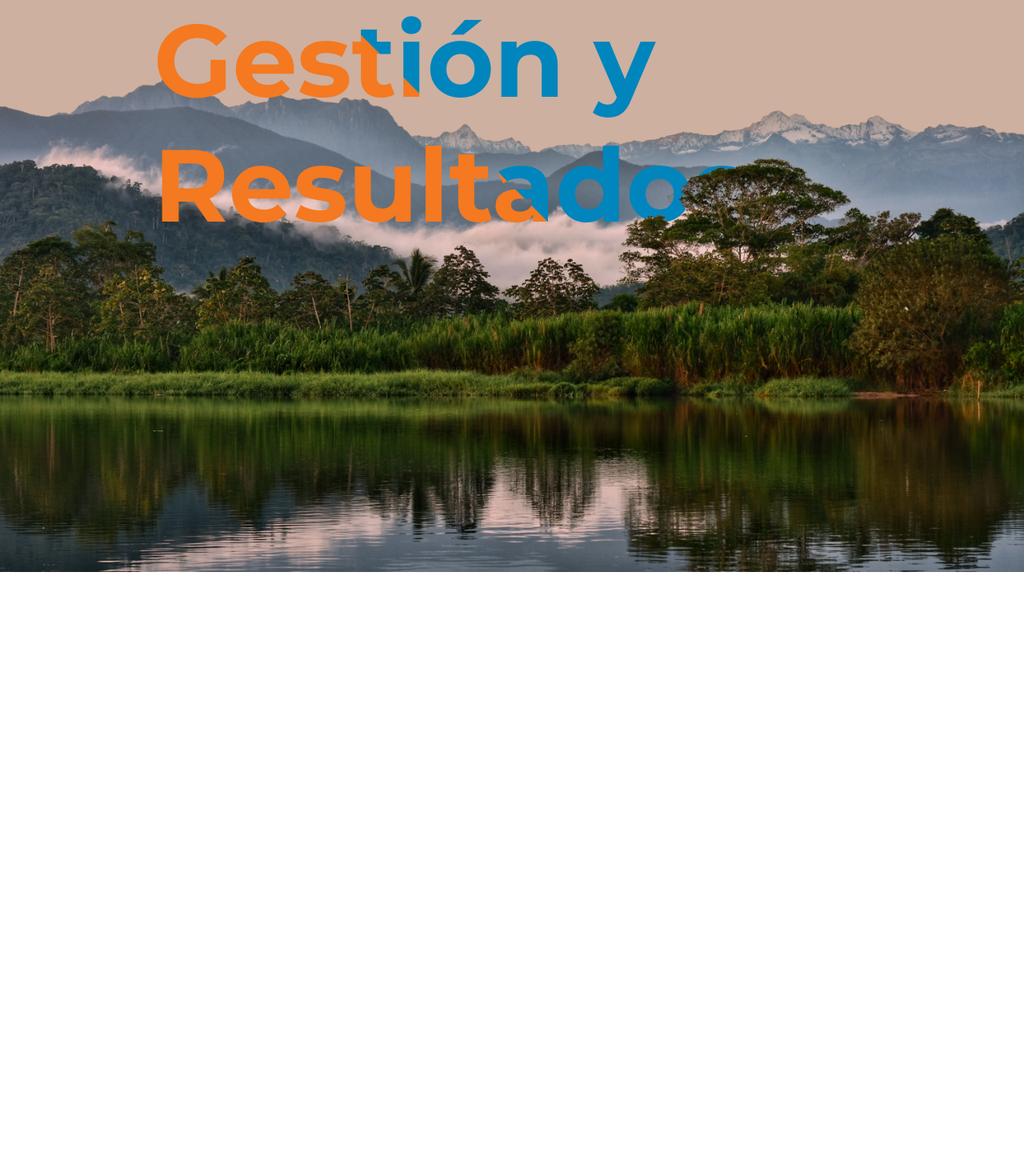
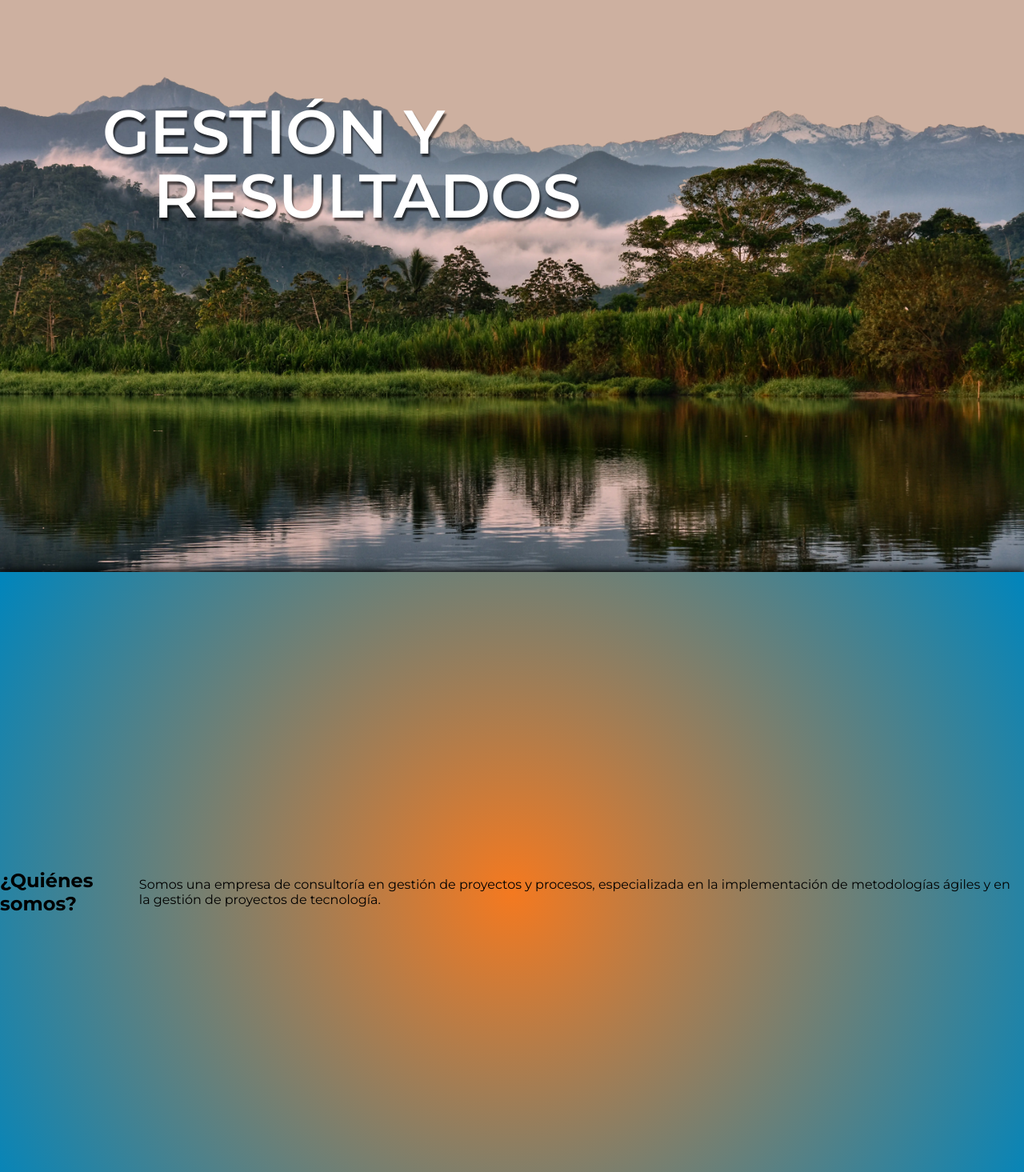
Before and after one commit to JuanC001/GYR-Front, a React (Vite) app: page / in a window 1280 px wide. Shown: the part 85-1550 px from the top of the page at 80% size. Built offline with nearby package versions, Linux system fonts and the light colour scheme.

Commit message:
Home Changes And NavBar + Experience + Hero Fixes

```diff
--- a/src/Pages/Home/Home.css
+++ b/src/Pages/Home/Home.css
@@ -17,17 +17,35 @@
 /*Add gradiant to the text add border to text
 */
 .hero-tittle {
-    font-size: 8rem;
-    width: 1000px;
-    font-weight: 700;
+    font-size: 6vw;
+    width: 100%;
+    font-weight: 600;
+    font-family: 'Montserrat', sans-serif;
     text-align: left;
-    bottom: 40%;
-    left: 15%;
+    bottom: 55%;
     position: absolute;
     z-index: 8;
-    background: linear-gradient(45deg, var(--color-primary) 0%, var(--color-primary) 40%, var(--color-secondary) 30%, var(--color-secondary) 100%);
-    -webkit-background-clip: text;
-    -webkit-text-fill-color: transparent;
+    left: 10%;
+
+    text-shadow: 2px 4px 2px rgba(0,0,0,0.6);
+    color: #fff;
+
+}
+
+.hero-tittle2 {
+    font-size: 6vw;
+    width: 100%;
+    font-weight: 600;
+    font-family: 'Montserrat', sans-serif;
+    text-align: left;
+    bottom: 45%;
+    position: absolute;
+    z-index: 8;
+    left: 15%;
+
+    text-shadow: 2px 4px 2px rgba(0,0,0,0.6);
+    color: #fff;
+
 }
 
 .hero-front {
@@ -51,3 +69,16 @@
     z-index: 7;
     top: 15%;
 }
+
+.intro-container {
+    height: 100vh;
+    display: flex;
+    justify-content: center;
+    align-items: center;
+    background-size: cover;
+    position: relative;
+    overflow: hidden;
+    z-index: 0;
+    box-shadow: 1px -1px 10px 1px rgb(0, 0, 0);
+    background: radial-gradient(circle, var(--color-primary) 0%, var(--color-secondary) 100%);
+}
--- a/src/Pages/Home/Home.jsx
+++ b/src/Pages/Home/Home.jsx
@@ -4,6 +4,7 @@ import { motion, useScroll, useTransform } from 'framer-motion'
 
 import FrontLayer from '../../assets/hero/Front-Layer.webp'
 import BackLayer from '../../assets/hero/Back-Layer.webp'
+import BackGround from '../../assets/hero/background.png'
 
 import { Suspense, useRef, useState } from 'react'
 
@@ -19,18 +20,21 @@ export const Home = () => {
   });
 
   const translation_text = useTransform(scrollYProgress, [0, 1], ["0%", "400%"]);
-  const translation_back = useTransform(scrollYProgress, [0, 1], ["0%", "30%"]);
-  const translation_front = useTransform(scrollYProgress, [0, 1], ["0%", "10%"]);
+  const translation_back = useTransform(scrollYProgress, [0, 1], ["0%", "40%"]);
+  const translation_front = useTransform(scrollYProgress, [0, 1], ["0%", "30%"]);
+  const translation_intro = useTransform(scrollYProgress, [0, 1], ["0%", "30%"]);
 
 
   return (
     <main className='home-main'>
 
-      <div ref={ref} className="hero-container">
-        <motion.h1 style={{ y: translation_text }} initial={{ opacity: 0 }} animate={(frontLoaded && backLoaded) && { opacity: 1, transition: { delay: 0.5 } }} className='hero-tittle'>
-          Gestión y Resultados
+      <section ref={ref} className="hero-container">
+        <motion.h1 style={{ y: translation_text }} initial={{ opacity: 0 }} animate={frontLoaded && backLoaded && { opacity: 1, transition: { delay: 0.5 } }} className='hero-tittle'>
+          GESTIÓN Y
         </motion.h1>
-        <Suspense fallback={<div>Loading...</div>}>
+        <motion.h1 style={{ y: translation_text }} initial={{ opacity: 0 }} animate={frontLoaded && backLoaded && { opacity: 1, transition: { delay: 0.5 } }} className='hero-tittle2'>
+          RESULTADOS
+        </motion.h1>
         <motion.img className='hero-front'
           initial={{ opacity: 0, y: 100 }}
           animate={frontLoaded && { opacity: 1, y: 0, transition: { delay: 0, bounce: false } }}
@@ -46,8 +50,13 @@ export const Home = () => {
           loading='lazy'
           onLoad={() => setBackLoaded(true)} />
 
-        </Suspense>
-      </div>
+      </section>
+      <motion.section style={{}} className="intro-container">
+        <h2 className='intro-tittle'>¿Quiénes somos?</h2>
+        <p className='intro-text'>
+          Somos una empresa de consultoría en gestión de proyectos y procesos, especializada en la implementación de metodologías ágiles y en la gestión de proyectos de tecnología.
+        </p>
+      </motion.section>
     </main>
   )
 }
--- a/src/components/NavBar/NavBar.jsx
+++ b/src/components/NavBar/NavBar.jsx
@@ -40,13 +40,13 @@ export const NavBar = () => {
               <Link to='/nosotros'>Nosotros</Link>
             </li>
             <li className='list-item'>
+              <Link to='/experiencia'>Experiencia</Link>
+            </li>
+            <li className='list-item'>
               <Link to='/servicios'>Servicios</Link>
             </li>
             <li className='list-item'>
               <Link to='/contacto'>Contacto</Link>
-            </li>
-            <li className='list-item'>
-              <Link to='/politica-privacidad'>Política de privacidad</Link>
             </li>
           </div>
           <li className='list-button-mobile'>
```
Lines whose indentation alone changed are shown as unchanged.
